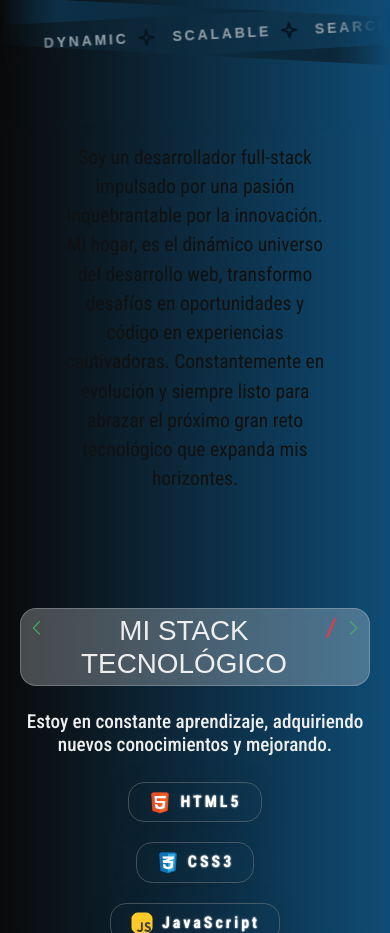
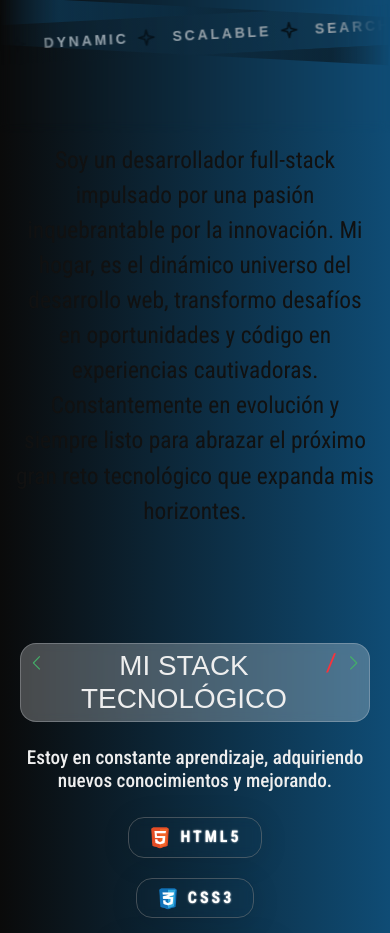
Before and after one commit to Javillat/portfolio, a React (Create React App) app in the folder frontend/: page /resume in a window 390 px wide. Shown: the part 980-1913 px from the top of the page. Built offline with nearby package versions, Linux system fonts and the light colour scheme; a web font is replaced by a local one.

Commit message:
chore: Adecuar resumen

```diff
--- a/frontend/src/App.css
+++ b/frontend/src/App.css
@@ -636,6 +636,21 @@ select,
     box-shadow: 0 4px 30px rgba(0, 0, 0, 0.1)
   }
 
+  .whoami-superior .section-resume.resume-back-text .resume-text {
+    max-width: 95vw;
+    margin: auto;
+    padding: 10px 5px;
+  }
+
+  .whoami-superior .section-resume.resume-back-text .resume-text p {
+    max-width: 100%;
+    margin: auto;
+    text-align: center;
+    font-family: var(--text-font);
+    color: #111;
+    font-size: clamp(18px, 6vw, 48px);
+  }
+
 
 
   .whoami-item:nth-child(2).whoami-text .profile-resume {
--- a/frontend/src/components/resume/resume.css
+++ b/frontend/src/components/resume/resume.css
@@ -26,7 +26,7 @@
     text-align: center;
     font-family: var(--text-font);
     color: #111;
-    font-size: clamp(18px, 5vw, 48px);
+    font-size: clamp(18px, 5.5vw, 48px);
   }
 
 @media (min-width: 1280px) {
```
